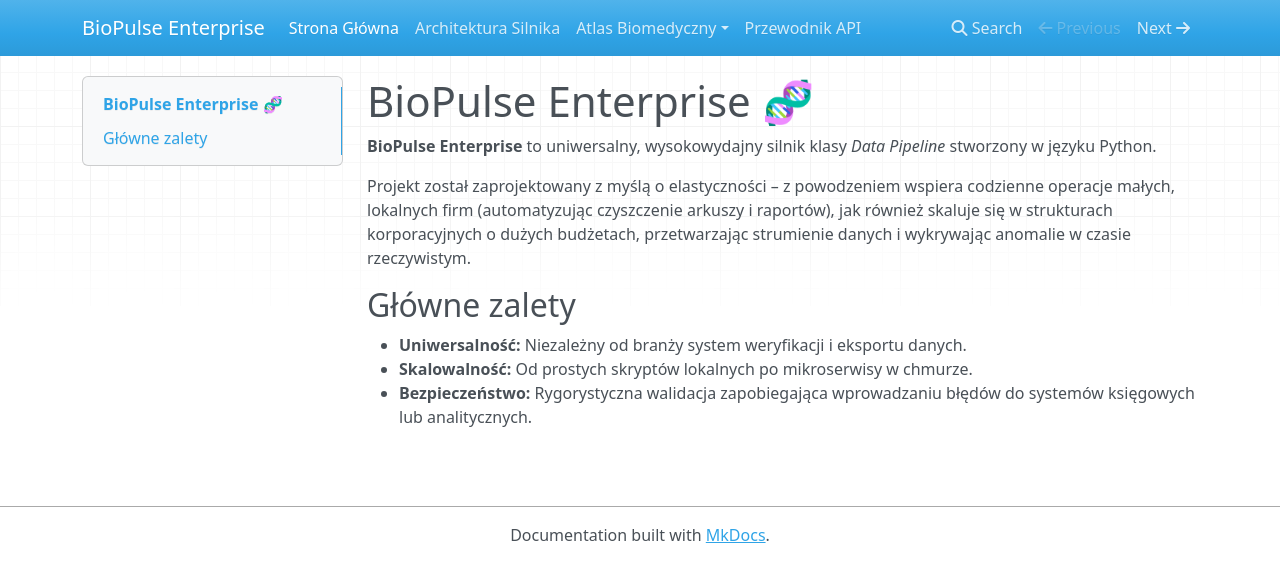
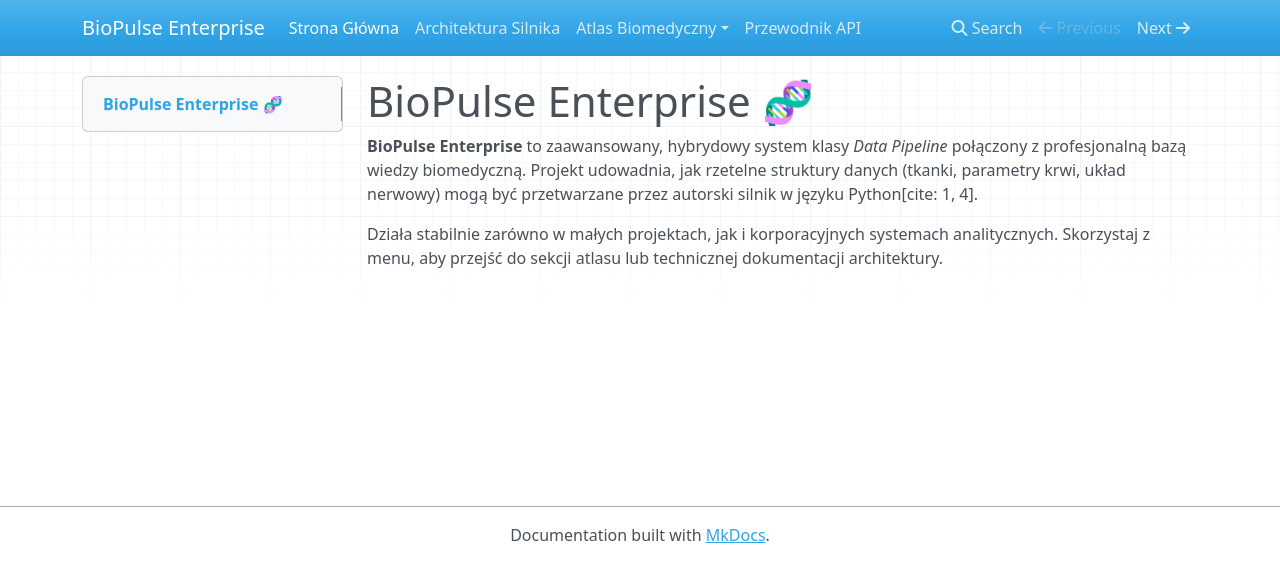
Before and after one commit to DevLabStudy/BioPulse, an MkDocs documentation site: the page built from docs/index.md, in a window 1280 px wide. Shown: the top 582 px of the page. Built offline with MkDocs 1.6.1, drawn with Linux system fonts in a browser that asks for light colours; nearby versions of some CDN libraries.

Commit message:
Update index.md

```diff
--- a/docs/index.md
+++ b/docs/index.md
@@ -1,10 +1,5 @@
 # BioPulse Enterprise 🧬
 
-**BioPulse Enterprise** to uniwersalny, wysokowydajny silnik klasy *Data Pipeline* stworzony w języku Python.
+**BioPulse Enterprise** to zaawansowany, hybrydowy system klasy *Data Pipeline* połączony z profesjonalną bazą wiedzy biomedyczną. Projekt udowadnia, jak rzetelne struktury danych (tkanki, parametry krwi, układ nerwowy) mogą być przetwarzane przez autorski silnik w języku Python[cite: 1, 4].
 
-Projekt został zaprojektowany z myślą o elastyczności – z powodzeniem wspiera codzienne operacje małych, lokalnych firm (automatyzując czyszczenie arkuszy i raportów), jak również skaluje się w strukturach korporacyjnych o dużych budżetach, przetwarzając strumienie danych i wykrywając anomalie w czasie rzeczywistym.
-
-## Główne zalety
-- **Uniwersalność:** Niezależny od branży system weryfikacji i eksportu danych.
-- **Skalowalność:** Od prostych skryptów lokalnych po mikroserwisy w chmurze.
-- **Bezpieczeństwo:** Rygorystyczna walidacja zapobiegająca wprowadzaniu błędów do systemów księgowych lub analitycznych.
+Działa stabilnie zarówno w małych projektach, jak i korporacyjnych systemach analitycznych. Skorzystaj z menu, aby przejść do sekcji atlasu lub technicznej dokumentacji architektury.
```
